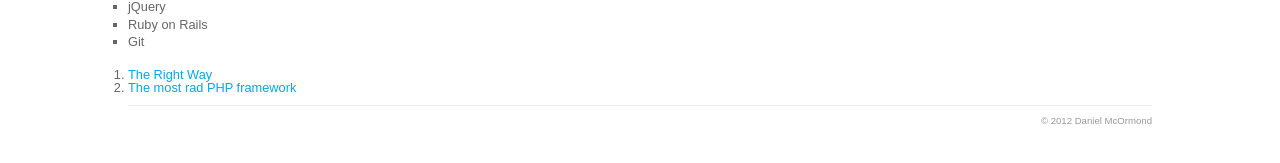
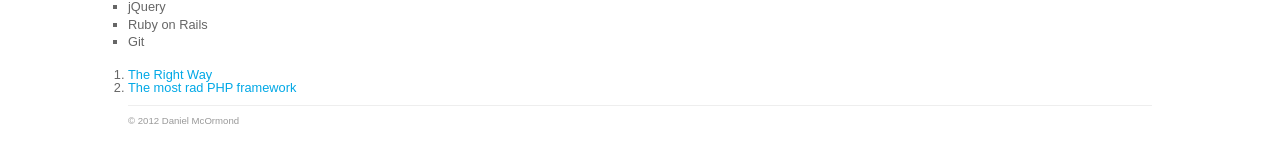
Before and after one commit to danielmcormond/danielmcormond.com, a Jekyll site: the page built from index.html, in a window 1280 px wide. Shown: the part 314-477 px from the top of the page. Built offline with Jekyll 4.4.1, drawn with Linux system fonts in a browser that asks for light colours.

Commit message:
Updated footer

```diff
--- a/_layouts/default.html
+++ b/_layouts/default.html
@@ -33,9 +33,7 @@
 			<div id="main" role="main" class="group">
 				{{ content }}
 			</div>
-			<footer>
-				<span class="right">&copy; 2012 Daniel McOrmond</span>
-			</footer>
+			<footer>&copy; 2012 Daniel McOrmond</footer>
 		</div>
 	</body>
 </html>
--- a/css/style.css
+++ b/css/style.css
@@ -137,24 +137,8 @@ footer {
 	clear: both;
 	border-top: 1px solid #eee;
 	padding-top: 10px;
-	text-align: right;
 	font-size: 75%;
 	color: #999;
-}
-footer .left {
-	float: left;
-}
-footer .right {
-	float: right;
-}
-footer a {
-	color: #999;
-}
-footer a:visited {
-	color: #999;
-}
-footer a:hover {
-	color: #666;
 }
 
 code {
```
